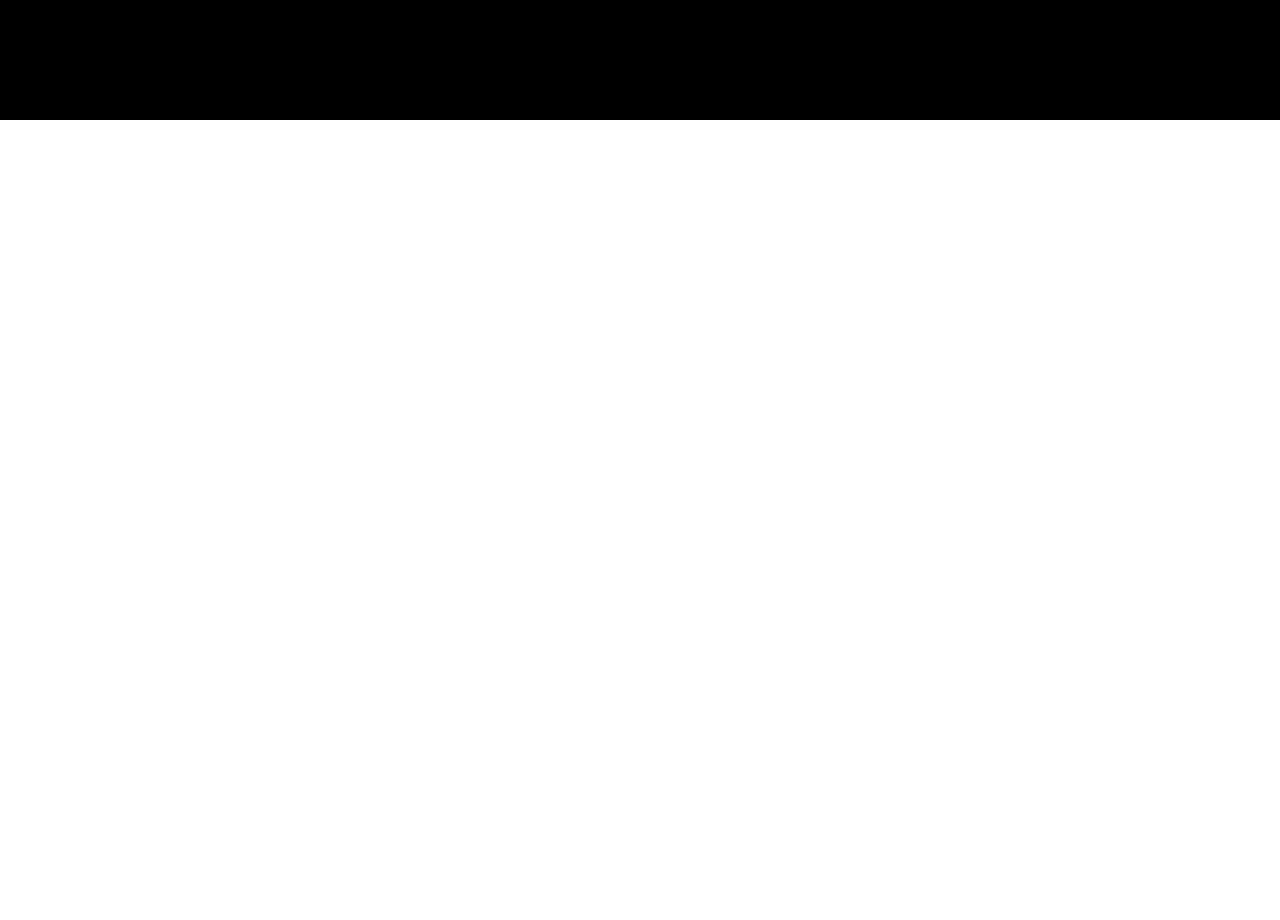
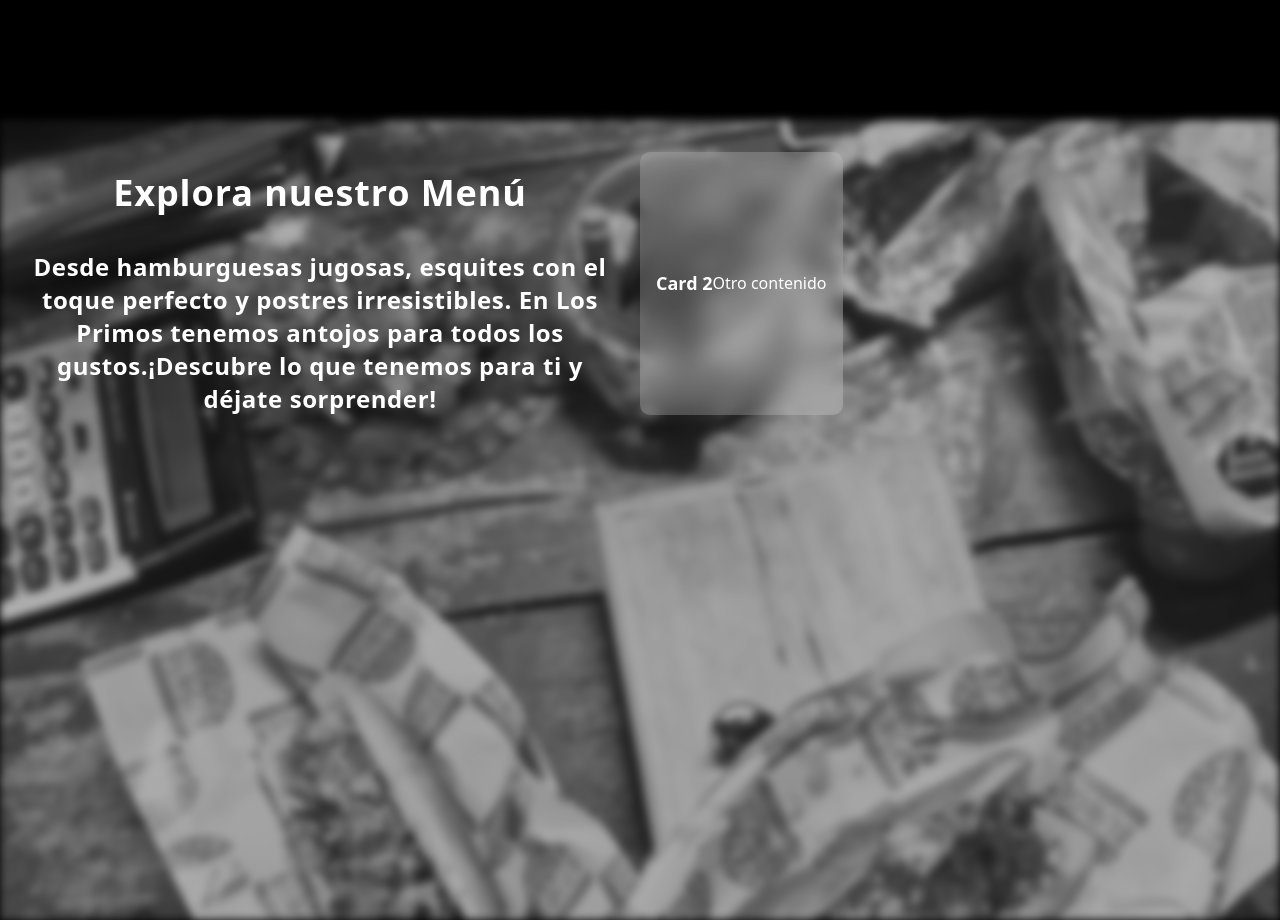
Before and after one commit to heyitsGaspar/LandingPage_Los_Primos, a Next.js app: page / in a window 1280 px wide. Shown: the part 1600-2520 px from the top of the page. Before the commit the page ends 1720 px from the top, so only its background shows below. Built offline with nearby package versions, Linux system fonts and the light colour scheme.

Commit message:
add new section and component card-stack

```diff
--- a/package.json
+++ b/package.json
@@ -12,7 +12,7 @@
     "class-variance-authority": "^0.7.1",
     "clsx": "^2.1.1",
     "lucide-react": "^0.509.0",
-    "motion": "^12.11.0",
+    "motion": "^12.11.3",
     "next": "15.3.2",
     "react": "^19.0.0",
     "react-dom": "^19.0.0",
--- a/src/app/page.tsx
+++ b/src/app/page.tsx
@@ -7,6 +7,8 @@
 
 const text = 'Bienvenidos a Los Primos'
 const text2 = 'Hamburguesas, hot dogs, esquites, y más...'
+const text3 = 'Explora nuestro Menú'
+const text4 = 'Desde hamburguesas jugosas, esquites con el toque perfecto y postres irresistibles. En Los Primos tenemos antojos para todos los gustos.¡Descubre lo que tenemos para ti y déjate sorprender!'
 // const text3 = 'Explora nuestros productos '
 
 export default function Home () {
@@ -54,9 +56,7 @@
               Explora <br />
               nuestros productos
             </motion.h1>
-
           </LampContainer>
-
         </div>
       </motion.div>
       <motion.div
@@ -70,7 +70,38 @@
           <InfiniteMovingCardsFoods />
         </div>
       </motion.div>
+      <motion.div
+        initial={{ opacity: 0, y: 50 }}
+        whileInView={{ opacity: 1, y: 0 }}
+        transition={{ duration: 0.8 }}
+        viewport={{ once: true }}
+        className='bg-black relative w-full h-[100vh] flex items-start p-8'
+      >
+        <Image
+          src='/assets/img7.webp'
+          alt='TheCousins'
+          layout='fill'
+          objectFit='cover'
+          className='opacity-70 blur-xs '
+        />
 
+        <div className='relative z-10 flex flex-col md:flex-row gap-8 w-full max-w-6xl'>
+          <div className='md:w-1/2 text-white flex flex-col items-center justify-center'>
+            <TextGenerateEffect
+              words={text3}
+              className='text-4xl font-poppins text-white '
+            />
+            <TextGenerateEffect
+              words={text4}
+              className='text-2xl pt-4 text-center font-poppins text-white'
+            />
+          </div>
+          <div className='bg-white/20 backdrop-blur-md  flex items-center justify-center rounded-lg p-4 text-white'>
+               <h3 className="text-lg font-semibold">Card 2</h3>
+        <p>Otro contenido</p>
+          </div>
+        </div>
+      </motion.div>
     </div>
   )
 }
--- /dev/null
+++ b/src/components/ui/card-stack.tsx
@@ -0,0 +1,75 @@
+/* eslint-disable @typescript-eslint/no-explicit-any */
+"use client";
+import { useEffect, useState } from "react";
+import { motion } from "motion/react";
+
+let interval: any;
+
+type Card = {
+  id: number;
+  name: string;
+  designation: string;
+  content: React.ReactNode;
+};
+
+export const CardStack = ({
+  items,
+  offset,
+  scaleFactor,
+}: {
+  items: Card[];
+  offset?: number;
+  scaleFactor?: number;
+}) => {
+  const CARD_OFFSET = offset || 10;
+  const SCALE_FACTOR = scaleFactor || 0.06;
+  const [cards, setCards] = useState<Card[]>(items);
+
+  useEffect(() => {
+    startFlipping();
+
+    return () => clearInterval(interval);
+  }, []);
+  const startFlipping = () => {
+    interval = setInterval(() => {
+      setCards((prevCards: Card[]) => {
+        const newArray = [...prevCards]; // create a copy of the array
+        newArray.unshift(newArray.pop()!); // move the last element to the front
+        return newArray;
+      });
+    }, 5000);
+  };
+
+  return (
+    <div className="relative  h-60 w-60 md:h-60 md:w-96">
+      {cards.map((card, index) => {
+        return (
+          <motion.div
+            key={card.id}
+            className="absolute dark:bg-black bg-white h-60 w-60 md:h-60 md:w-96 rounded-3xl p-4 shadow-xl border border-neutral-200 dark:border-white/[0.1]  shadow-black/[0.1] dark:shadow-white/[0.05] flex flex-col justify-between"
+            style={{
+              transformOrigin: "top center",
+            }}
+            animate={{
+              top: index * -CARD_OFFSET,
+              scale: 1 - index * SCALE_FACTOR, // decrease scale for cards that are behind
+              zIndex: cards.length - index, //  decrease z-index for the cards that are behind
+            }}
+          >
+            <div className="font-normal text-neutral-700 dark:text-neutral-200">
+              {card.content}
+            </div>
+            <div>
+              <p className="text-neutral-500 font-medium dark:text-white">
+                {card.name}
+              </p>
+              <p className="text-neutral-400 font-normal dark:text-neutral-200">
+                {card.designation}
+              </p>
+            </div>
+          </motion.div>
+        );
+      })}
+    </div>
+  );
+};
```
Also changed, not shown: 1 other file (tests, documents, lock files or other folders).
